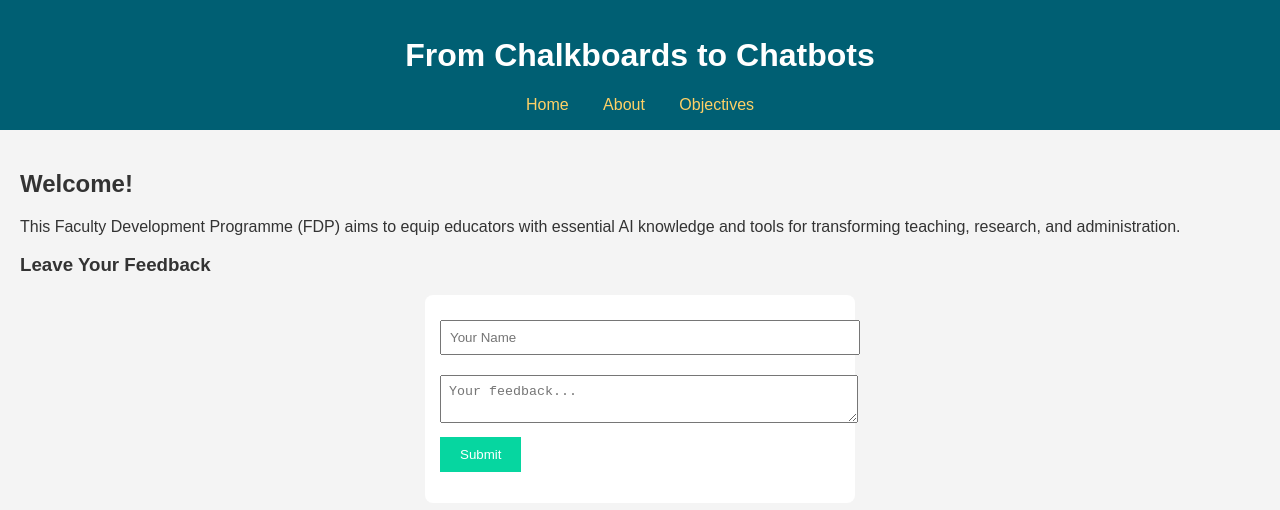
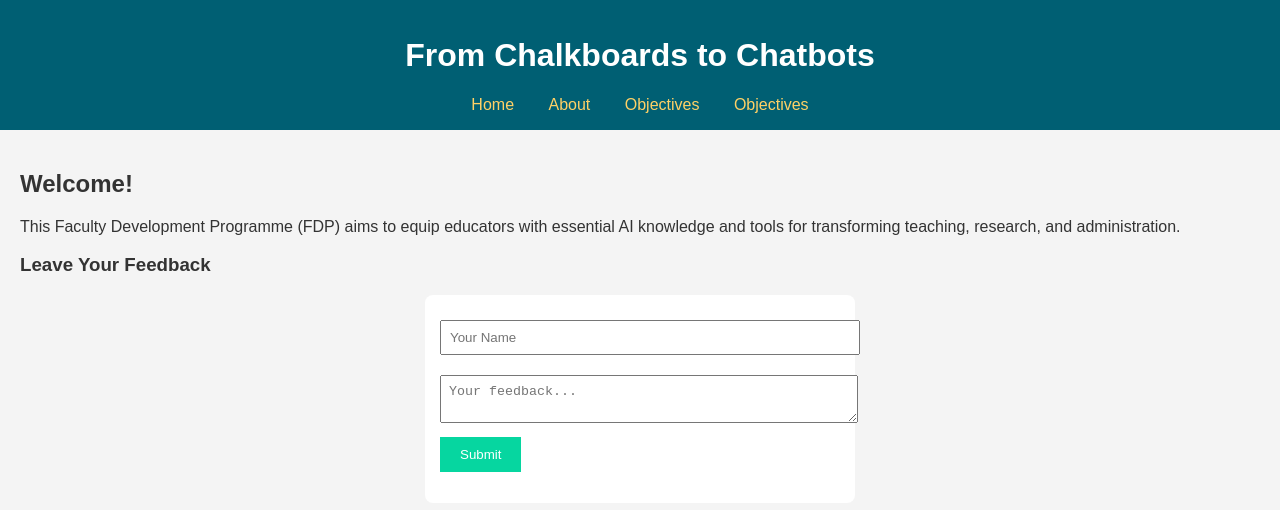
Before and after one commit to KMandeep90/kmandeep90.github.io, a plain HTML site: page index.html in a window 1280 px wide. Drawn offline with Linux system fonts and the light colour scheme.

Commit message:
Update index.html

```diff
--- a/index.html
+++ b/index.html
@@ -11,6 +11,7 @@
       <a href="index.html">Home</a>
       <a href="about.html">About</a>
       <a href="objectives.html">Objectives</a>
+      <a href="function.html">Objectives</a>
     </nav>
   </header>
 
```
